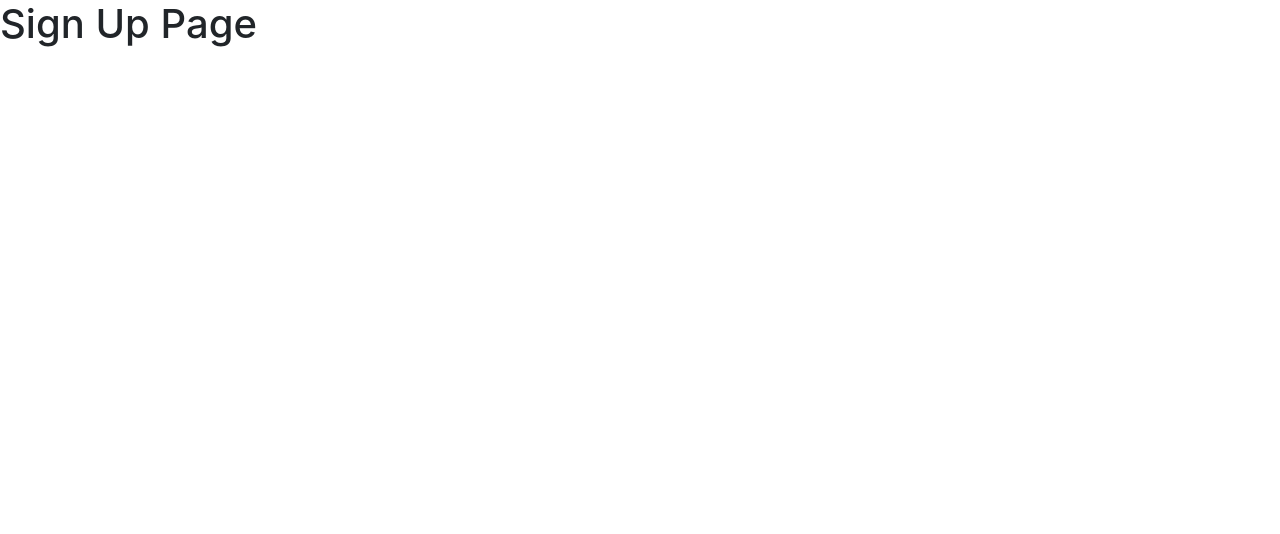
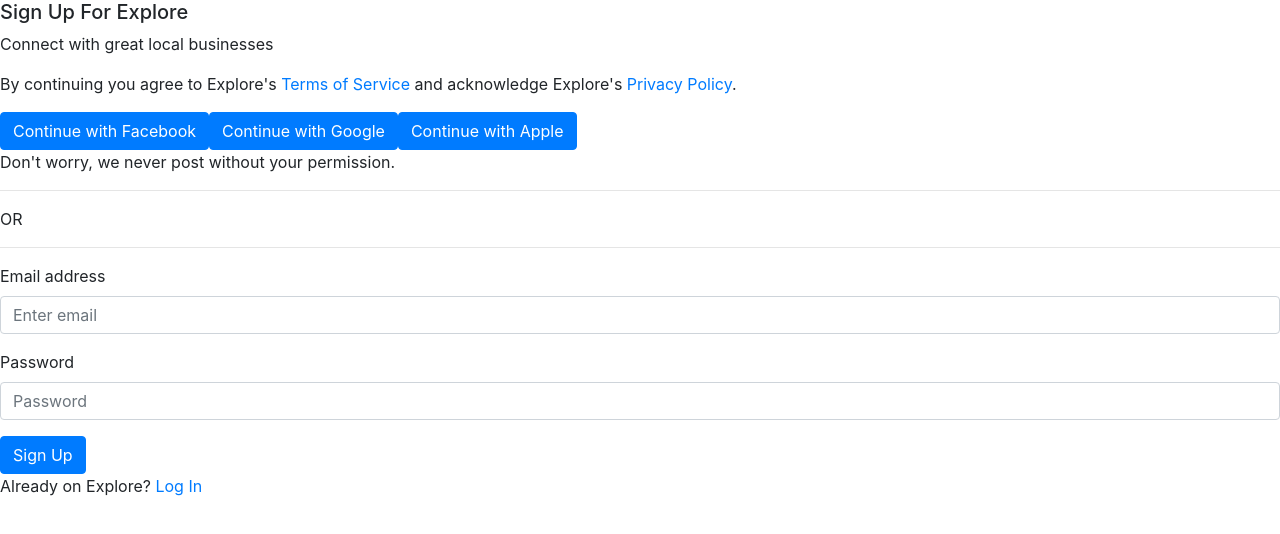
Before and after one commit to Guillermo-Martin/yelp-clone, a React (Create React App) app: page /login in a window 1280 px wide. Shown: the top 534 px of the page. Built offline with nearby package versions, Linux system fonts and the light colour scheme.

Commit message:
Add content to SignUpPage

```diff
--- a/src/components/SignUpPage/index.js
+++ b/src/components/SignUpPage/index.js
@@ -1,9 +1,43 @@
 import React from "react";
+import { Button, Form } from "react-bootstrap";
 
 function SignUpPage() {
   return (
     <div>
-      <h1>Sign Up Page</h1>
+      {/* Intro text */}
+      <div>
+        <h5>Sign Up For Explore</h5>
+        <p>Connect with great local businesses</p>
+        <p>By continuing you agree to Explore's <a href="#">Terms of Service</a> and acknowledge Explore's <a href="#">Privacy Policy</a>.</p>
+      </div>
+
+      {/* Buttons */}
+      <div>
+        <Button>Continue with Facebook</Button>
+        <Button>Continue with Google</Button>
+        <Button>Continue with Apple</Button>
+      </div>
+
+      <p>Don't worry, we never post without your permission.</p>
+
+      <hr />
+      <p>OR</p>
+      <hr />
+
+      {/* Form */}
+      <Form>
+        <Form.Group controlId="formGroupEmail">
+          <Form.Label>Email address</Form.Label>
+          <Form.Control type="email" placeholder="Enter email" />
+        </Form.Group>
+        <Form.Group controlId="formGroupPassword">
+          <Form.Label>Password</Form.Label>
+          <Form.Control type="password" placeholder="Password" />
+        </Form.Group>
+        <Button>Sign Up</Button>
+      </Form>
+
+      <p>Already on Explore? <a href="#">Log In</a></p>
     </div>
   );
 }
```
